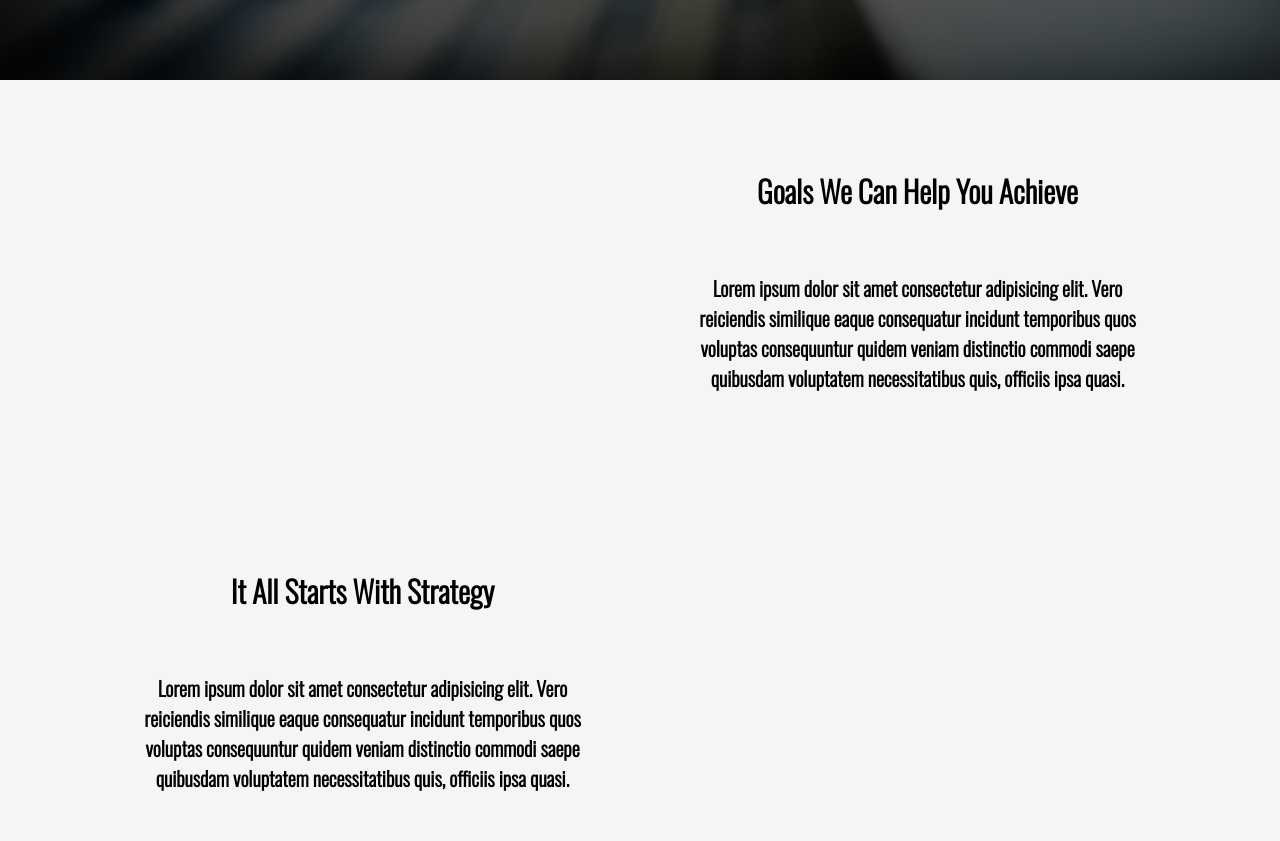
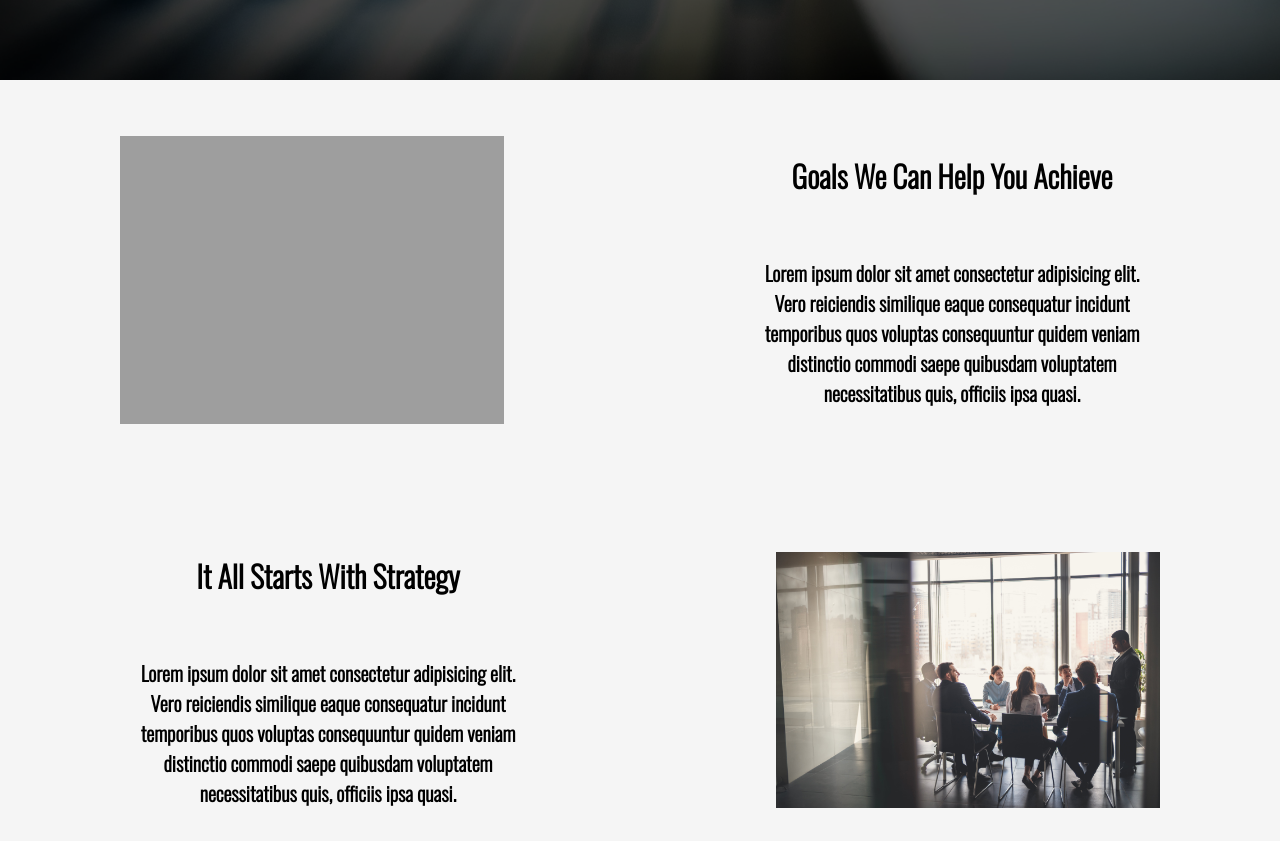
Before and after one commit to zone202/Miles-Technologies-Project, a plain HTML site: page index.html in a window 1280 px wide. Shown: the part 920-1761 px from the top of the page. Drawn offline with nearby package versions, Linux system fonts and the light colour scheme; the site is published under a folder, as on GitHub Pages, so addresses that start at the root find nothing.

Commit message:
Added my project

```diff
--- a/index.html
+++ b/index.html
@@ -15,7 +15,7 @@
 <body>
     <header>
         <a href="https://www.milestechnologies.com/"><div class="logo-container">
-          <img class="logo-picture" src="/Images/m-icon-cropped.png" alt="logo"/>
+          <img class="logo-picture" src="./Images/m-icon-cropped.png" alt="logo"/>
         </div></a>
         <nav>
         <div class="openMenu"><i class="fa fa-bars"></i></div>
@@ -39,7 +39,7 @@
     <section class="goals" data-aos="fade-down"
         data-aos-easing="linear"
         data-aos-duration="1000">
-        <img class="collaborating" src="/Images/team collaborating-min.jpg" alt="">
+        <img class="collaborating" src="./Images/team collaborating-min.jpg" alt="">
         <div class="goals-text">
         <h3>Goals We Can Help You Achieve</h1>
         <h4>Lorem ipsum dolor sit amet consectetur adipisicing elit. Vero reiciendis similique eaque consequatur incidunt temporibus quos voluptas consequuntur quidem veniam distinctio commodi saepe quibusdam voluptatem necessitatibus quis, officiis ipsa quasi.</h4>
@@ -51,7 +51,7 @@
             <h3>It All Starts With Strategy</h1>
             <h4>Lorem ipsum dolor sit amet consectetur adipisicing elit. Vero reiciendis similique eaque consequatur incidunt temporibus quos voluptas consequuntur quidem veniam distinctio commodi saepe quibusdam voluptatem necessitatibus quis, officiis ipsa quasi.</h4>
         </div>
-        <img class="strategies" src="/Images/meeting room-min.jpg" alt="">
+        <img class="strategies" src="./Images/meeting room-min.jpg" alt="">
     </section>
 
     <section class="contact" data-aos="fade-right" data-aos-easing="linear" data-aos-duration="1000">
```
